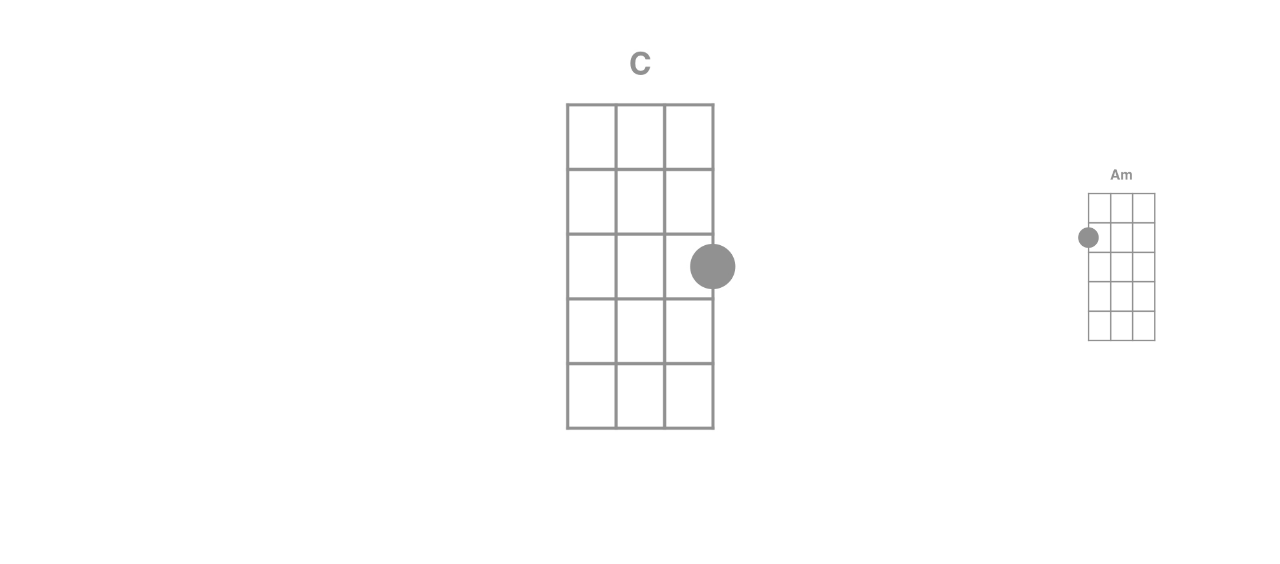
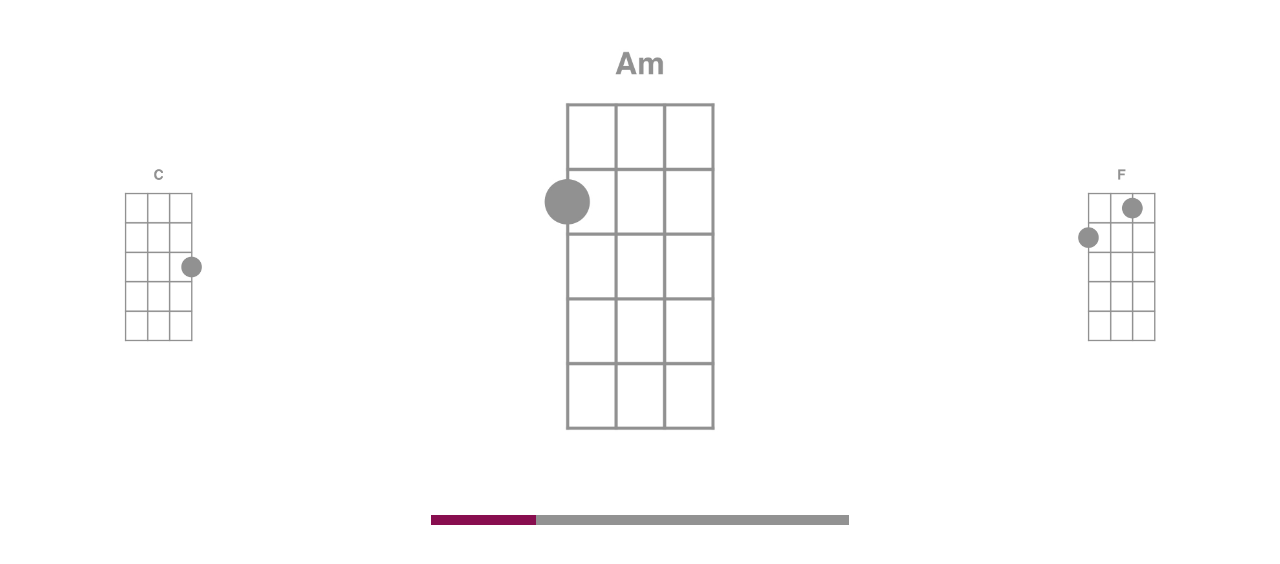
Before and after one commit to trinaleigh/slider, a plain HTML site: page index.html in a window 1280 px wide. Shown: the part 48-612 px from the top of the page. Drawn offline with nearby package versions, Linux system fonts and the light colour scheme.

Commit message:
add progress bar

```diff
--- a/index.html
+++ b/index.html
@@ -23,10 +23,12 @@
 		    	<img id="third">
 		    </div>
 	    </div>
-
+	    <div class = "progress">
+	    	<div class="progress_full">
+        	<div class="progress_current"></div></div>
+	    </div>
 
 		<script type="text/javascript" src="slider.js"></script>
-
 
     </body>
 
--- a/slider.js
+++ b/slider.js
@@ -3,6 +3,9 @@ const firstImg = document.getElementById("first")
 const secondImg = document.getElementById("second")
 const thirdImg = document.getElementById("third")
 
+// get progress bar
+const progressFull = document.querySelector(".progress_full")
+const progressBar = document.querySelector(".progress_current")
 
 // use blank image for begging / end of sequence
 const blankPath = "images/blank.jpeg"
@@ -15,7 +18,7 @@ function reset(){
 
 // define time signature and tempo
 const signature = 4 // beats per measure
-const tempo = 80 // bpm
+const tempo = 120 // bpm
 
 // define sequence to display with # bars for each
 const sequence = {
@@ -40,18 +43,39 @@ function progress(onDeck){
 	}
 }
 
+function countdown(total){
+	console.log(total)
+	var startTime = new Date().getTime()
+	// display timer at zero
+	var update = setInterval(function(){
+		currentTime = new Date().getTime()
+		completed = currentTime - startTime
+		const ratio = Math.round(completed / total * 100);
+		if (ratio <= 100){
+		progressBar.style.flexBasis = `${ratio}%`
+		} else {
+			clearInterval(update)}
+		}
+		,100);
+	}
+
 function play(){
-	 // progress twice to set up
+	// progress twice to set up
 	progress(0);
 	progress(1);
+	countdown(sequence[0].length*(signature*60*1000/tempo))
 
 	// schedule each subsequent slide transition
 	duration = 0
-	for(i=0; i<Object.keys(sequence).length; i++) {
+	for(i=0; i<Object.keys(sequence).length -1 ; i++) {
 		(function(count){
 		slide = sequence[count];
-		duration += slide.length*(signature*60*1000/tempo);
-		setTimeout(function(){progress(count+2)},duration)
+		thisLength = slide.length*(signature*60*1000/tempo);
+		duration += thisLength;
+		setTimeout(function(){
+			progress(count+2);
+			countdown(sequence[count+1].length*(signature*60*1000/tempo));
+			},duration)
 		})(i);
 	}
 
--- a/sliderstyle.css
+++ b/sliderstyle.css
@@ -1,6 +1,10 @@
+* {
+	--main: #929292;
+}
+
 body {
     font-family: Helvetica;
-    color: #929292;
+    color: var(--main);
 }
 
 .container {
@@ -25,3 +29,31 @@ body {
 img {
 	width: 100%;
 }
+
+div {
+	margin: auto;
+}
+
+.progress{
+  display: flex;
+  flex-direction: row;
+  width: 33%;
+  background: none;
+}
+
+.progress_full {
+  position: relative;
+  display:flex;
+  flex-basis:100%;
+  height:10px;
+  background:var(--main);
+  justify-content: flex-start;
+}
+
+.progress_current {
+  margin: 0;
+  flex-basis:0%;
+  height:10px;
+  background:#880E4F;
+  transition: all 0.1s
+}
```
